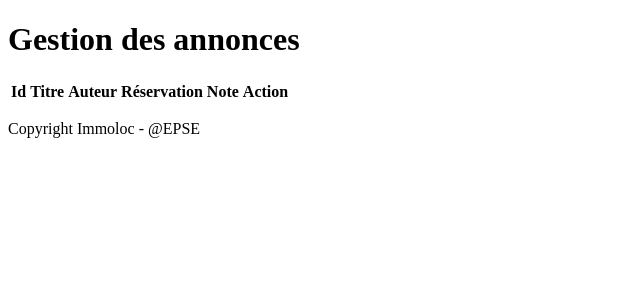
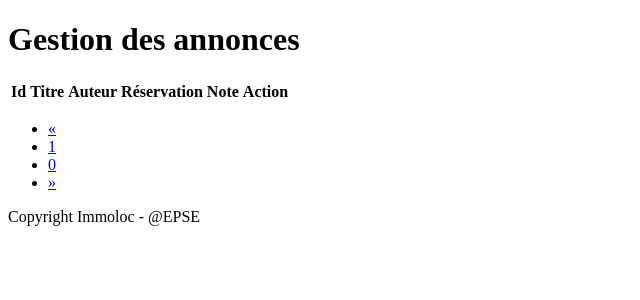
Before and after one commit to C4pitaine/immoloc, a Symfony app: template templates/admin/ad/index.html.twig in a window 1280 px wide. Shown: the part 166-466 px from the top of the page, without its empty margins (0-640 px from the left). Run offline with Twig, Linux system fonts and the light colour scheme; the template is opened without the code that fills it, so the values that code supplies are empty; some libraries are stand-ins or nearby versions.

Commit message:
Cours 17 - pagination V1

```diff
--- a/templates/admin/ad/index.html.twig
+++ b/templates/admin/ad/index.html.twig
@@ -3,7 +3,7 @@
 {% block title %}Administration des annonces{% endblock %}
 
 {% block body %}
-    <div class="container-fluid">
+    <div class="container-fluid full">
         <h1 class="my-5">Gestion des annonces</h1>
         <table class="table table-hover">
             <thead>
@@ -36,5 +36,22 @@
                 {% endfor %}
             </tbody>
         </table>
+         {# pagination #}
+        <div class="d-flex justify-content-center">
+            <ul class="pagination pagination-sm">
+                <li class="page-item {% if page == 1 %}disabled{% endif %}">
+                    <a href="{{path('admin_ads_index',{'page': page - 1})}}" class="page-link">&laquo;</a>
+                </li>
+                {% for i in 1..pages %}
+                {# compteur i jusque pages #}
+                    <li class="page-item {% if page == i %}active{% endif %}">
+                        <a href="{{path('admin_ads_index',{'page':i})}}" class="page-link">{{i}}</a>
+                    </li>
+                {% endfor %}
+                <li class="page-item {% if page == pages %}disabled{% endif %}">
+                    <a href="{{path('admin_ads_index',{'page': page + 1})}}" class="page-link">&raquo;</a>
+                </li>
+            </ul>
+        </div>
     </div>
 {% endblock %}
```
Also changed, not shown: src/Controller/AdminAdController.php (+17 -3 lines).
